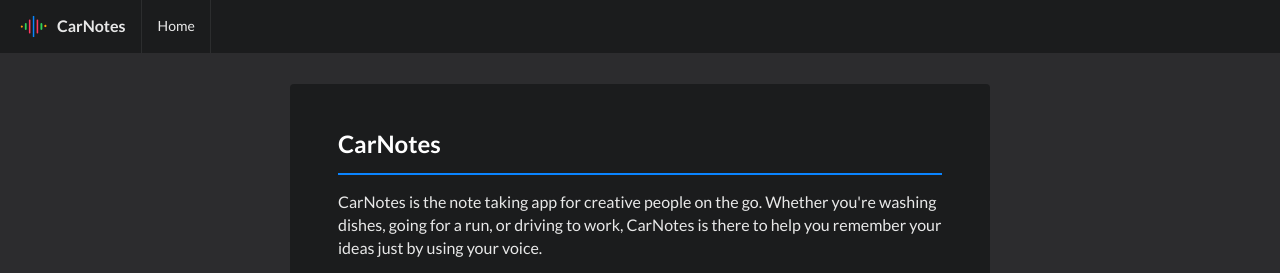
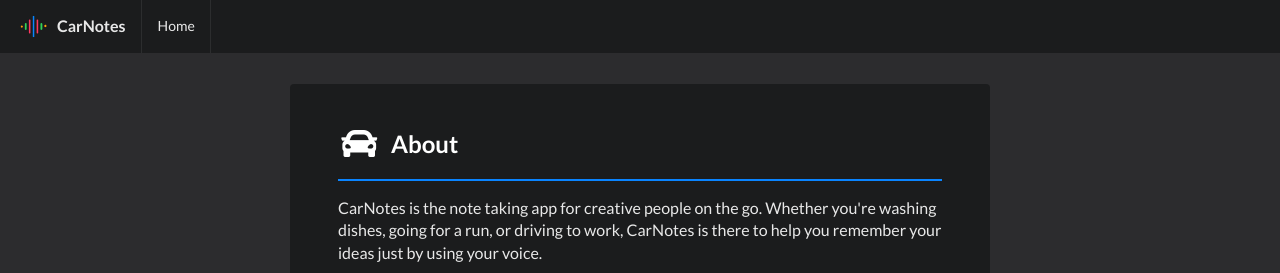
Before and after one commit to tiffanyxhsieh/carnotes-api, a Flask app: page / in a window 1280 px wide. Shown: the top 273 px of the page. Run offline with Flask 2, Linux system fonts and the light colour scheme; some libraries are stand-ins or nearby versions.

Commit message:
Added icons

```diff
--- a/static/css/index.css
+++ b/static/css/index.css
@@ -19,7 +19,7 @@ html, body {
     padding: 70px 0 50px 0;
 }
 
-#carnotes-hr {
+#about-hr {
     margin-bottom: 16px;
     border: 1px #0A84FF solid;
 }
--- a/templates/index.html
+++ b/templates/index.html
@@ -21,8 +21,8 @@
             <a class="item" href="{{url_for('index')}}">Home</a>
         </div>
         <div class="ui raised inverted very padded text container segment">
-            <h2 class="ui header">CarNotes</h2>
-            <hr id="carnotes-hr">
+            <h2 class="ui header"><i class="car icon"></i>About</h2>
+            <hr id="about-hr">
             <p>
                 CarNotes is the note taking app for creative people on the go. Whether you're washing dishes, going for
                 a run, or driving to work, CarNotes is there to help you remember your ideas just by using your voice.
@@ -32,7 +32,7 @@
                 allowfullscreen></iframe>
         </div>
         <div class="ui raised inverted very padded text container segment">
-            <h2 class="ui header">Meet The Team</h2>
+            <h2 class="ui header"><i class="user icon"></i>Meet The Team</h2>
             <hr id="team-hr">
             <div class="ui two column doubling stackable grid">
                 <div class="column">
@@ -119,7 +119,7 @@
         </div>
     </div>
     <footer>
-        <p>&copy; Car Notes 2020 | All rights reserved.</p>
+        <p>&copy; CarNotes 2020 | All rights reserved.</p>
     </footer>
 </body>
 
```
